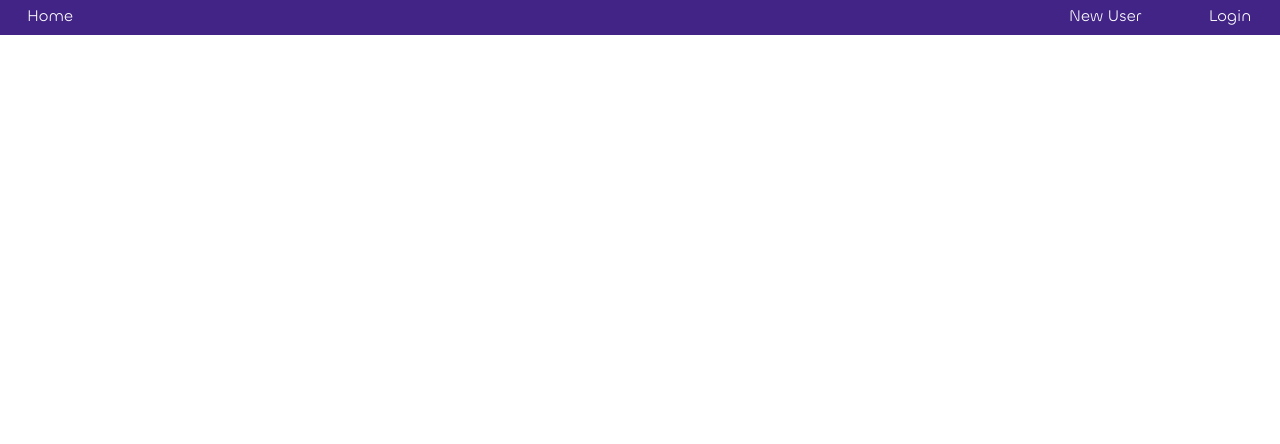
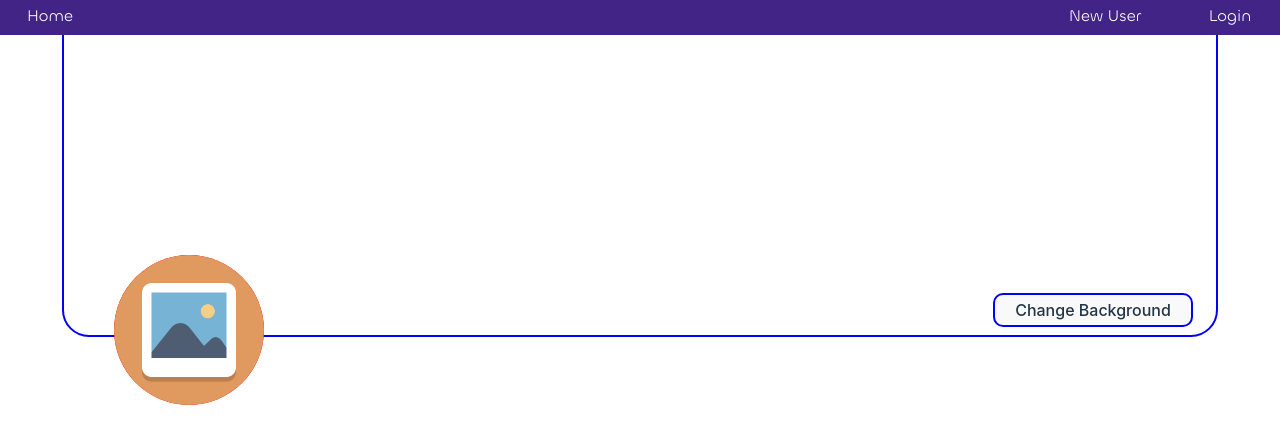
Before and after one commit to Tanner-Davison/Pixel-Pushers, a React (Vite) app in the folder Client/: page /profile in a window 1280 px wide. Shown: the top 444 px of the page. Built offline with nearby package versions, Linux system fonts and the light colour scheme; no server answers.

Commit message:
updated profile section

```diff
--- a/Client/src/pages/Header.jsx
+++ b/Client/src/pages/Header.jsx
@@ -102,7 +102,6 @@ const Header = () => {
             <Border className="border-grow" />
           </MenuItem>
         )}
-
       </Menu>
       <Outlet />
     </>
@@ -132,6 +131,7 @@ const MenuItem = styled.div`
   width: 100px;
 `;
 const Menu = styled.div`
+  position: relative;
   display: flex;
   align-items: center;
   justify-content: center;
@@ -139,4 +139,5 @@ const Menu = styled.div`
   height: 35px;
   background-color: #412485;
   overflow: hidden;
+  z-index: 3;
 `;
--- a/Client/src/pages/Profile/Profile.jsx
+++ b/Client/src/pages/Profile/Profile.jsx
@@ -1,6 +1,8 @@
 import {useEffect, useState} from 'react'
 import styled from 'styled-components';
 import axios from 'axios';
+import ProfileBanner from './ProfileBanner';
+
 
 const Profile = () => {
 
@@ -23,7 +25,7 @@ useEffect(()=>{
 },[data])
   return (
     <Wrapper>
-    <ProfileBanner>
+    <ProfileBanner data={data}>
 
     </ProfileBanner>
 
@@ -34,13 +36,9 @@ useEffect(()=>{
 
 export default Profile
 
-const ProfileBanner = styled.div`
-  display: flex;
-
-`
-
 const Wrapper = styled.div`
   display: flex;
   flex-direction: column;
-
+  align-items: center;
+  justify-content: center;
 `
--- a/Client/src/pages/Profile/ProfileBanner.jsx
+++ b/Client/src/pages/Profile/ProfileBanner.jsx
@@ -1,21 +1,46 @@
-
-import styled from "styled-components"
-
-const ProfileBanner = ({data}) => {
-
+import styled from "styled-components";
+import AddImage from '../../assets/AddImage.webp';
+//eslint-disable-next-line
+const ProfileBanner = ({ data }) => {
+  console.log(data);
 
   return (
     <Wrapper>
+      <ProfileImage src={AddImage} alt={"tempImg"} />
+      <AddBackground>Change Background</AddBackground>
+    </Wrapper>
+  );
+};
 
-    </Wrapper>
-  )
-}
-
-ProfileBanner.propTypes.any()
-
-export default ProfileBanner
-
-const Wrapper = styled.div`
-
+export default ProfileBanner;
+const AddBackground= styled.button`
+    display: flex;
+    align-items: center;
+    height:30px;
+    align-self: flex-end;
+    margin:10px;
+    margin-left:auto;
+    margin-right:25px;
 
 `
+const ProfileImage = styled.img`
+  position: relative;
+  align-self: flex-end;
+  bottom:-70px;
+  width: 150px;
+  height: 150px;
+  border-radius: 100px;
+  margin-left: 50px;
+  z-index: 2;
+  background-color: red;
+`;
+const Wrapper = styled.div`
+  position: relative;
+  display: flex;
+  width: 90%;
+  border-bottom-left-radius: 25px;
+  border-bottom-right-radius: 25px;
+  outline: 2px solid blue;
+  height: 300px;
+  z-index: 1;
+`;
```
Also changed, not shown: Client/src/assets/AddImage.webp (added).
